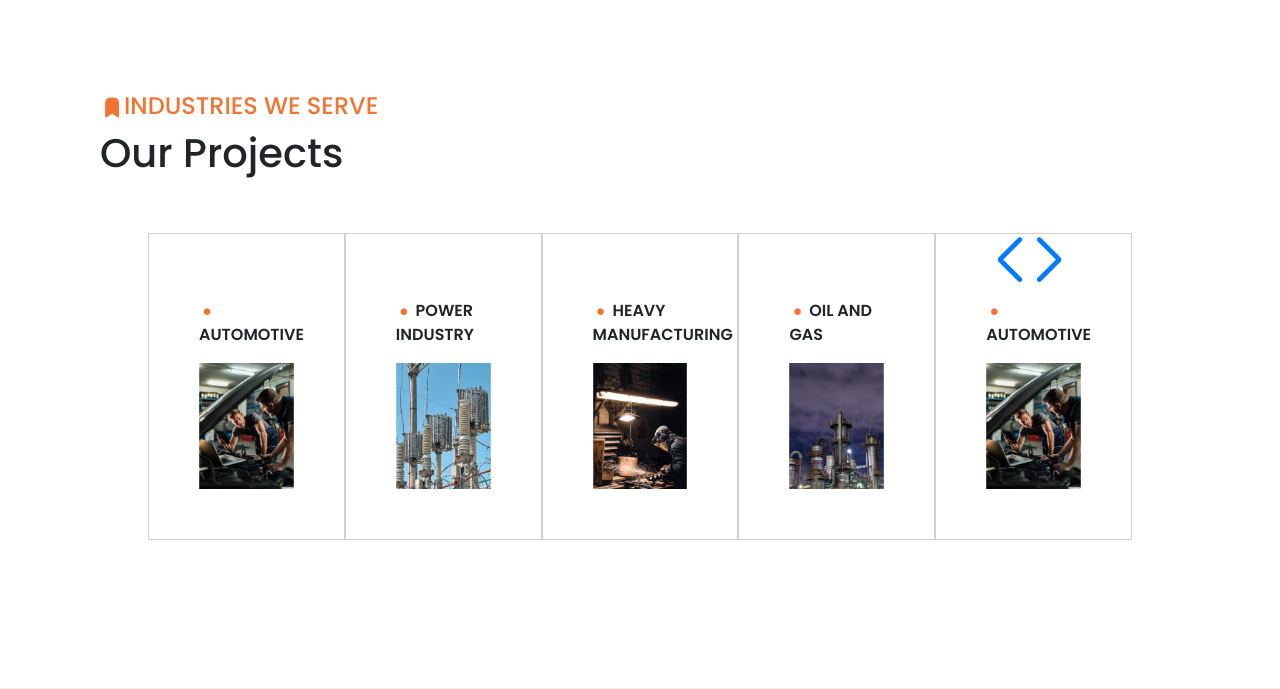
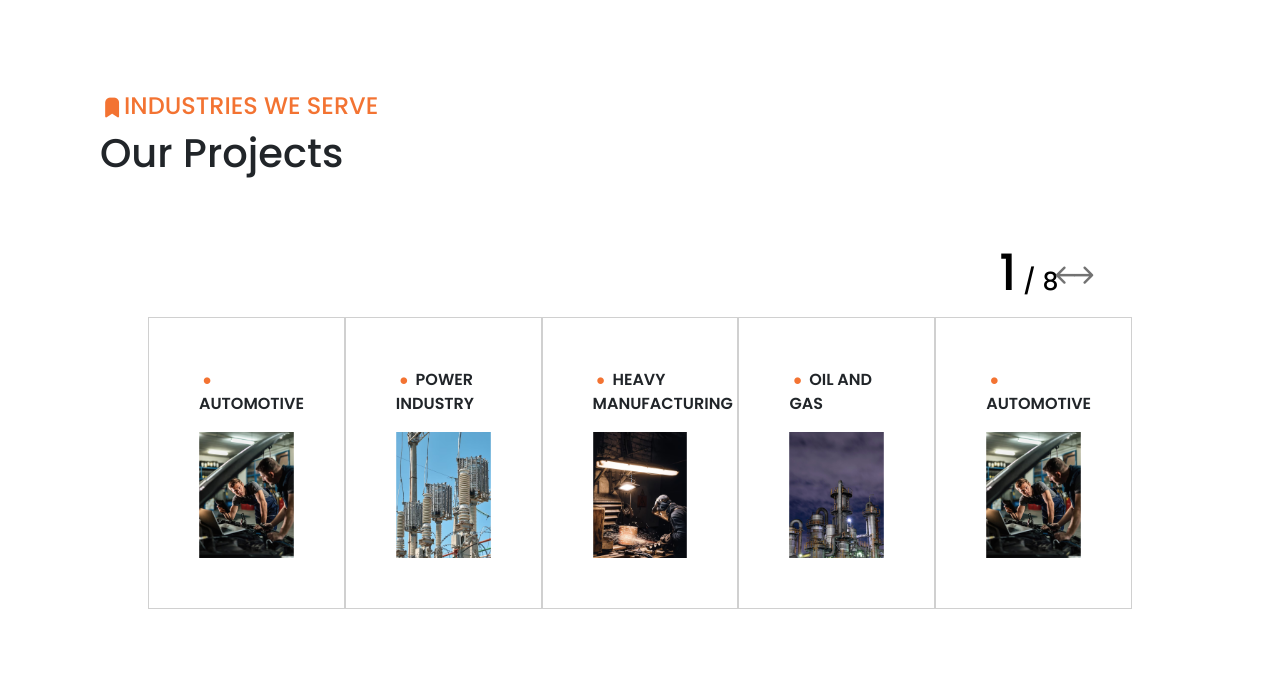
Before and after one commit to InboxTech/shree_ram_industry, a PHP site: page / in a window 1280 px wide. Shown: the part 2920-3609 px from the top of the page. Run offline with PHP 8.4, Linux system fonts and the light colour scheme.

Commit message:
swiper pagination edit

```diff
--- a/index.php
+++ b/index.php
@@ -216,6 +216,11 @@
         </div>
         <div class="p-5">
             <div class="swiper mySwiper2">
+                <div class="button">
+                    <div class="swiper-pagination"></div>
+                    <div class="swiper-button-prev"><i class="ti ti-arrow-left"></i></div>
+                    <div class="swiper-button-next"><i class="ti ti-arrow-right"></i></div>
+                </div>
                 <div class="swiper-wrapper">
                     <div class="swiper-slide">
                         <div class="pb-3"><i class="ti ti-point-filled"></i> AUTOMOTIVE</div>
@@ -250,8 +255,6 @@
                             src="public/images/swiper/i3s4.png" alt="">
                     </div>
                 </div>
-                <div class="swiper-button-next"></div>
-                <div class="swiper-button-prev"></div>
             </div>
         </div>
     </div>
--- a/public/css/style.css
+++ b/public/css/style.css
@@ -135,16 +135,21 @@ li {
 }
 
 .first .swiper-pagination {
-    font-weight: 600;
-    font-size: 60px;
+    font-weight: 500;
+    font-size: 150%;
     width: 15% !important;
-    height: 30%;
+    height: 15%;
     color: #fff !important;
+}
+.first .swiper-pagination-current{
+    font-size: 300%;
 }
 .first .swiper-button-next,.first .swiper-button-prev{
     /* position: absolute; */
     display: flex !important;
-    top: var(--swiper-navigation-top-offset, 72%);
+    top: var(--swiper-navigation-top-offset, 86%);
+    width:2.1%;
+    height: 5%;
     margin-top: calc(0px -(var(--swiper-navigation-size) / 2));
     z-index: 10;
     cursor: pointer;
@@ -155,22 +160,19 @@ li {
     background-color: transparent;
     border: 1px solid #FFFFFF;
     border-radius: 300px;
-    height: 9%;
-    width: 4%;
-    font-size: 20px !important;
 }
 .first .swiper-button-next:hover,.first .swiper-button-prev:hover{
     background-color: var(--orang-color);
 }
 .first .swiper-button-next{
-    right: 7%;
+    right: 9%;
 }
 .first .swiper-button-prev{
     left: 83% ;
 }
 .swiper-button-next:after, .swiper-button-prev:after {
     font-family: swiper-icons;
-    font-size: 100%;
+    font-size: 100% !important;
     font-weight: 600;
 }
 
@@ -370,9 +372,8 @@ p {
 .i-4 .swiper {
     width: 100%;
     height: 100%;
-
   }
-.i-4 .swiper-slide {
+  .i-4 .swiper-slide {
     text-align:left !important;
     font-size: 16px;
     font-weight: 600;
@@ -381,7 +382,7 @@ p {
     flex-direction: column;
     justify-content: center;
     align-items: start;
-    padding:65px 50px 50px 50px;
+    padding:50px;
     margin-right: 0 !important;
     border: 1px solid #D0D0D0;
 }
@@ -393,28 +394,51 @@ p {
     width: 100%;
     height: 100%;
     object-fit: cover;
-
   }
 
+  .i-4 .button{
+    display: flex;
+    align-items: center;
+    justify-content: end;
+    top: -100%;
+    z-index: 10 !important;
+    margin: 10px;
+    padding: 10px;
+  }
+  .i-4 .swiper-pagination {
+    font-weight: 500;
+    font-size: 25px;
+    width: 7% !important;
+    height: 15%;
+    color: #000 !important;
+    top: 1%;
+    left: 86%;
+}
+.i-4 .swiper-pagination-current{
+    font-size: 50px;
+}
+
   .i-4 .swiper-button-next,.i-4 .swiper-button-prev{
-
-    top: var(--swiper-navigation-top-offset, 2%);
-
+    position: relative !important;
+    width:4%;
+    font-size: 30px !important;
+    font-weight: none !important;
     height: var(--swiper-navigation-size);
     margin-top: calc(0px -(var(--swiper-navigation-size) / 2));
-    z-index: 10;
+    z-index: 100;
     cursor: pointer;
     display: flex;
     align-items: center;
     justify-content: center;
+    color: #727272;
+    font-size: 16px;
 }
-.i-4 .swiper-button-next{
-    width:1%;
-    right: 8%;
+
+.i-4 .swiper-button-next:after,.swiper-rtl .i-4 .swiper-button-prev:after {
+    content: '0';
 }
-.i-4 .swiper-button-prev{
-    width:1%;
-    left: 87% ;
+.i-4 .swiper-button-prev:after, .swiper-rtl .i-4 .swiper-button-next:after {
+    content: '0';
 }
 
 /* item 5 */
--- a/public/js/Swiper.js
+++ b/public/js/Swiper.js
@@ -24,6 +24,10 @@ var swiper = new Swiper(".mySwiper2", {
     //     delay: 2500,
     //     disableOnInteraction: false,
     // },
+    pagination: {
+        el: ".swiper-pagination",
+        type: "fraction",
+    },
     navigation: {
         nextEl: ".swiper-button-next",
         prevEl: ".swiper-button-prev",
```
